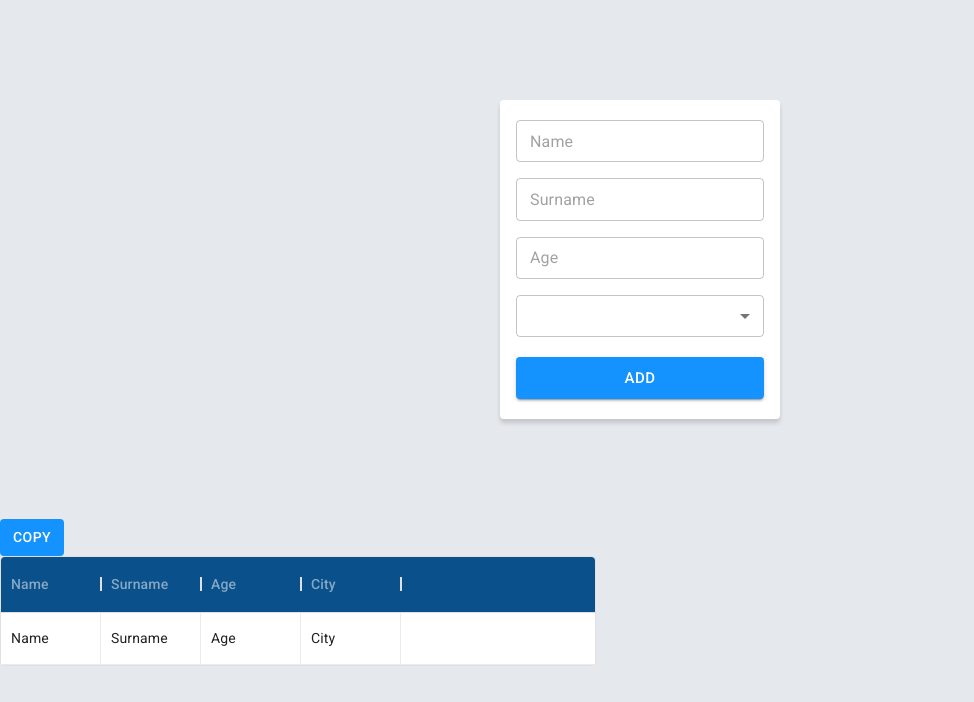
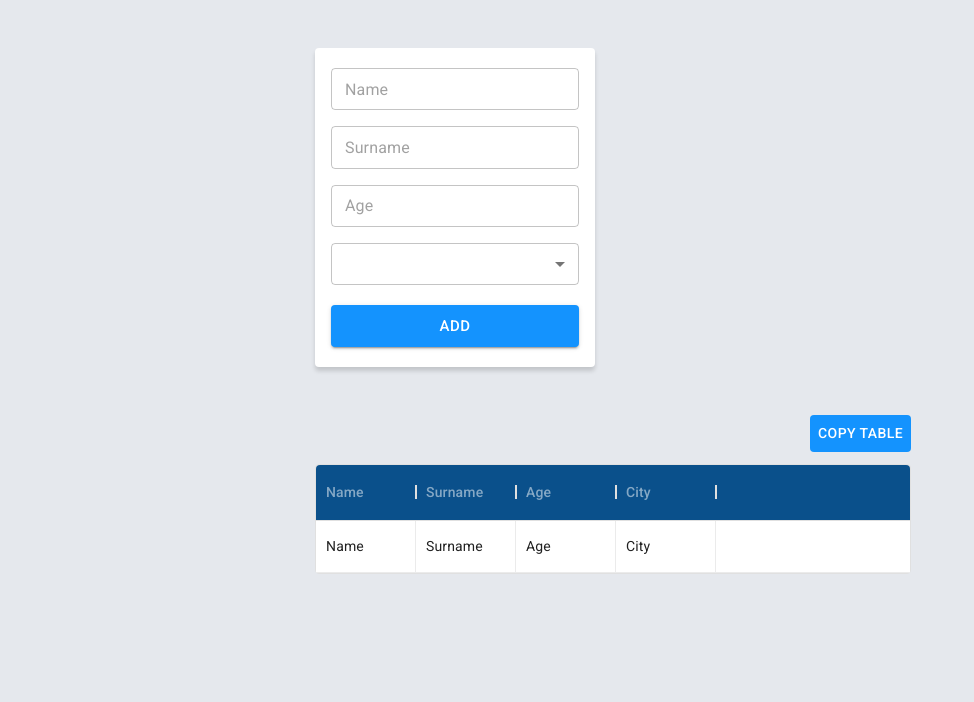
Before and after one commit to VoitihovichP/table_generator_test_task, a React (Vite) app: page / in a window 1280 px wide. Shown: the top 702 px of the page, without its empty margins (0-974 px from the left). Built offline with nearby package versions, Linux system fonts and the light colour scheme.

Commit message:
feat: add css styles for container

```diff
--- a/src/Screens/TablesScreen/TablesScreen.module.scss
+++ b/src/Screens/TablesScreen/TablesScreen.module.scss
@@ -1,6 +1,7 @@
 @use 'Styles/vars' as *;
 
 .tablesScreen {
+  padding: 48px 0;
   &__wrapper {
     max-width: 596px;
   }
--- a/src/Screens/TablesScreen/TablesScreen.tsx
+++ b/src/Screens/TablesScreen/TablesScreen.tsx
@@ -8,15 +8,13 @@ import { UserInfoGrid } from '@/src/Screens/TablesScreen/components/UserInfoGrid
 
 export const TablesScreen: FC = () => {
   const { tables } = useAppSelector((state) => state.tables);
-  // const rows: GridRowsProp = [
-  //   { id: 1, name: 'Hello', surname: 'World' },
-  //   { id: 2, name: 'DataGridPro', surname: 'is Awesome' },
-  //   { id: 3, name: 'MUI', surname: 'is Amazing' },
-  // ];
 
   return (
+    <section className={styles.tablesScreen}>
+      <div className="container">
         <div>
           <Form />
+        </div>
         <div className={styles.tablesScreen__wrapper}>
           {tables.map((item, index) => (
             <UserInfoGrid
@@ -28,5 +26,6 @@ export const TablesScreen: FC = () => {
           ))}
         </div>
       </div>
+    </section>
   );
 };
--- a/src/Screens/TablesScreen/components/Form/Form.module.scss
+++ b/src/Screens/TablesScreen/components/Form/Form.module.scss
@@ -1,7 +1,7 @@
 @use 'Styles/vars' as *;
 
 .form {
-  margin: 100px auto;
+  margin-bottom: 48px;
   padding: 20px 16px;
   max-width: 280px;
   border-radius: $border-radius-default;
--- a/src/Screens/TablesScreen/components/UserInfoGrid/UserInfoGrid.module.scss
+++ b/src/Screens/TablesScreen/components/UserInfoGrid/UserInfoGrid.module.scss
@@ -0,0 +1,6 @@
+@use 'Styles/vars' as *;
+
+.actionButton {
+  display: block !important;
+  margin: 0 0 12px auto !important;
+}
--- a/src/Screens/TablesScreen/components/UserInfoGrid/UserInfoGrid.tsx
+++ b/src/Screens/TablesScreen/components/UserInfoGrid/UserInfoGrid.tsx
@@ -4,6 +4,8 @@ import { GridColDef, DataGridProps } from '@mui/x-data-grid';
 import { Button } from 'Components/Button/Button.tsx';
 import { useAppDispatch, useAppSelector } from 'Hooks/redux.ts';
 import { generateUniqueId } from 'Utils/generateUniqueId.ts';
+
+import styles from './UserInfoGrid.module.scss';
 
 import { tablesSlice } from '@/src/store/reducers/tablesSlice.ts';
 
@@ -49,9 +51,13 @@ export const UserInfoGrid: FC<UserInfoGridProps> = ({
   return (
     <div>
       {isFirstTable ? (
-        <Button onClick={handleCopyTable}>Copy</Button>
+        <Button className={styles.actionButton} onClick={handleCopyTable}>
+          Copy table
+        </Button>
       ) : (
-        <Button onClick={handleDeleteTable}>Delete</Button>
+        <Button className={styles.actionButton} onClick={handleDeleteTable}>
+          Delete
+        </Button>
       )}
       <DataGrid columns={columns} rows={rows} />
     </div>
--- a/src/styles/index.scss
+++ b/src/styles/index.scss
@@ -15,3 +15,8 @@
 body {
   background: $main-bg;
 }
+
+.container {
+  margin: 0 auto;
+  max-width: 650px;
+}
```
Lines whose indentation alone changed are shown as unchanged.
